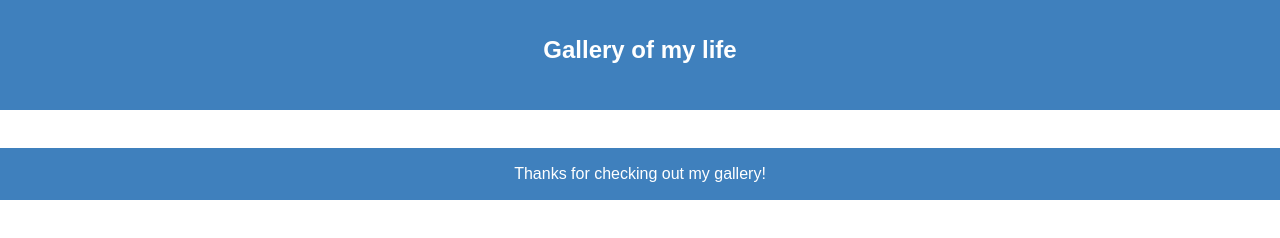
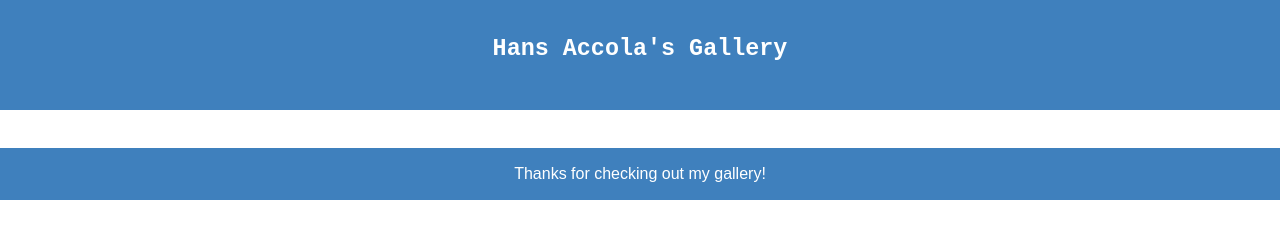
Before and after one commit to iHansy/react-gallery, a React app: page / in a window 1280 px wide. Built offline with nearby package versions, Linux system fonts and the light colour scheme; no server answers.

Commit message:
changed font style/size in header

```diff
--- a/src/components/App/App.css
+++ b/src/components/App/App.css
@@ -7,6 +7,8 @@
   height: 70px;
   padding: 20px;
   color: white;
+  font-family: monospace;
+  font-size: larger;
 }
 
 .App-title {
--- a/src/components/App/App.js
+++ b/src/components/App/App.js
@@ -47,7 +47,7 @@ class App extends Component {
     return (
       <div className="App">
         <header className="App-header">
-          <h1 className="App-title">Gallery of my life</h1>
+          <h1 className="App-title">Hans Accola's Gallery</h1>
         </header>
         <br/>
         <GalleryList
```
